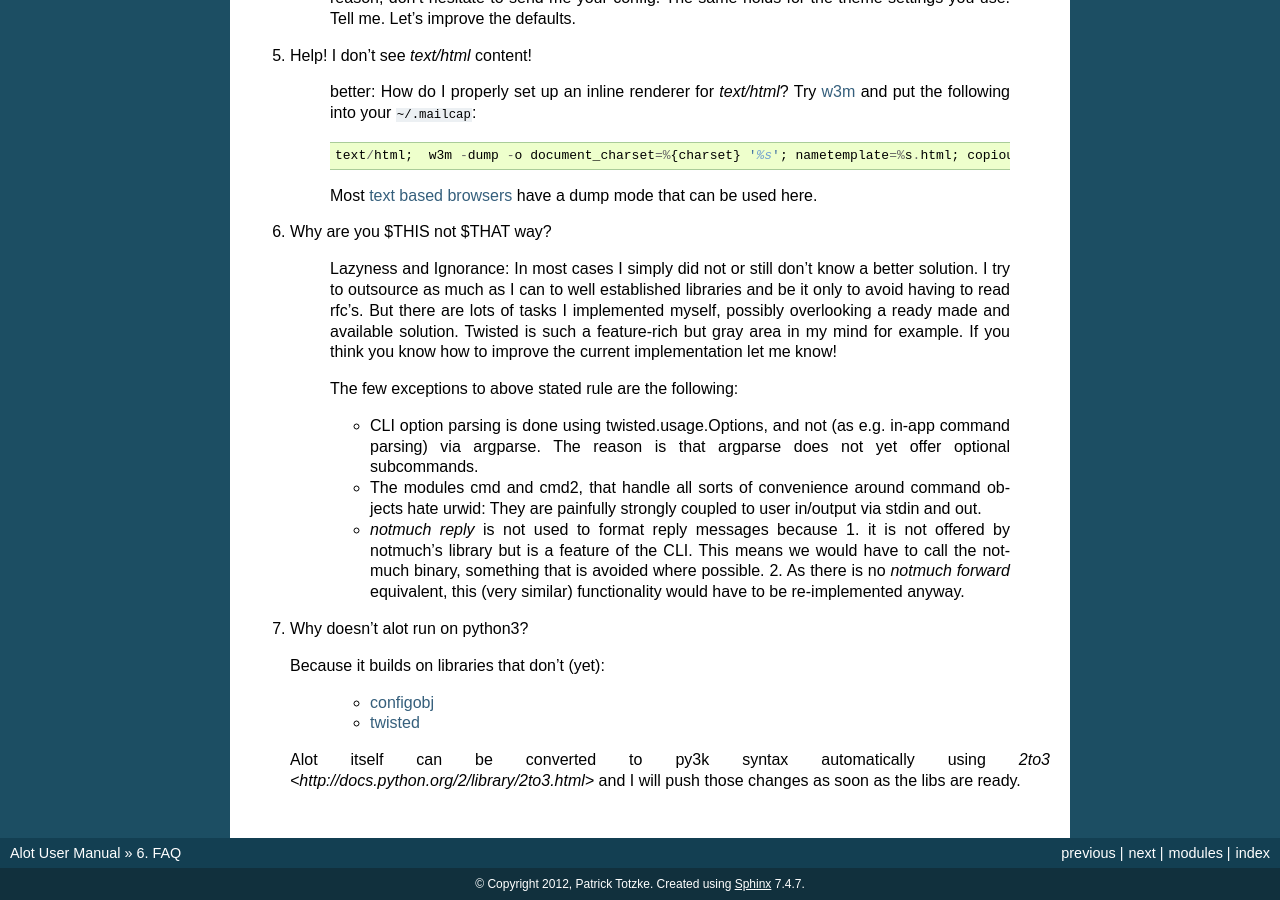
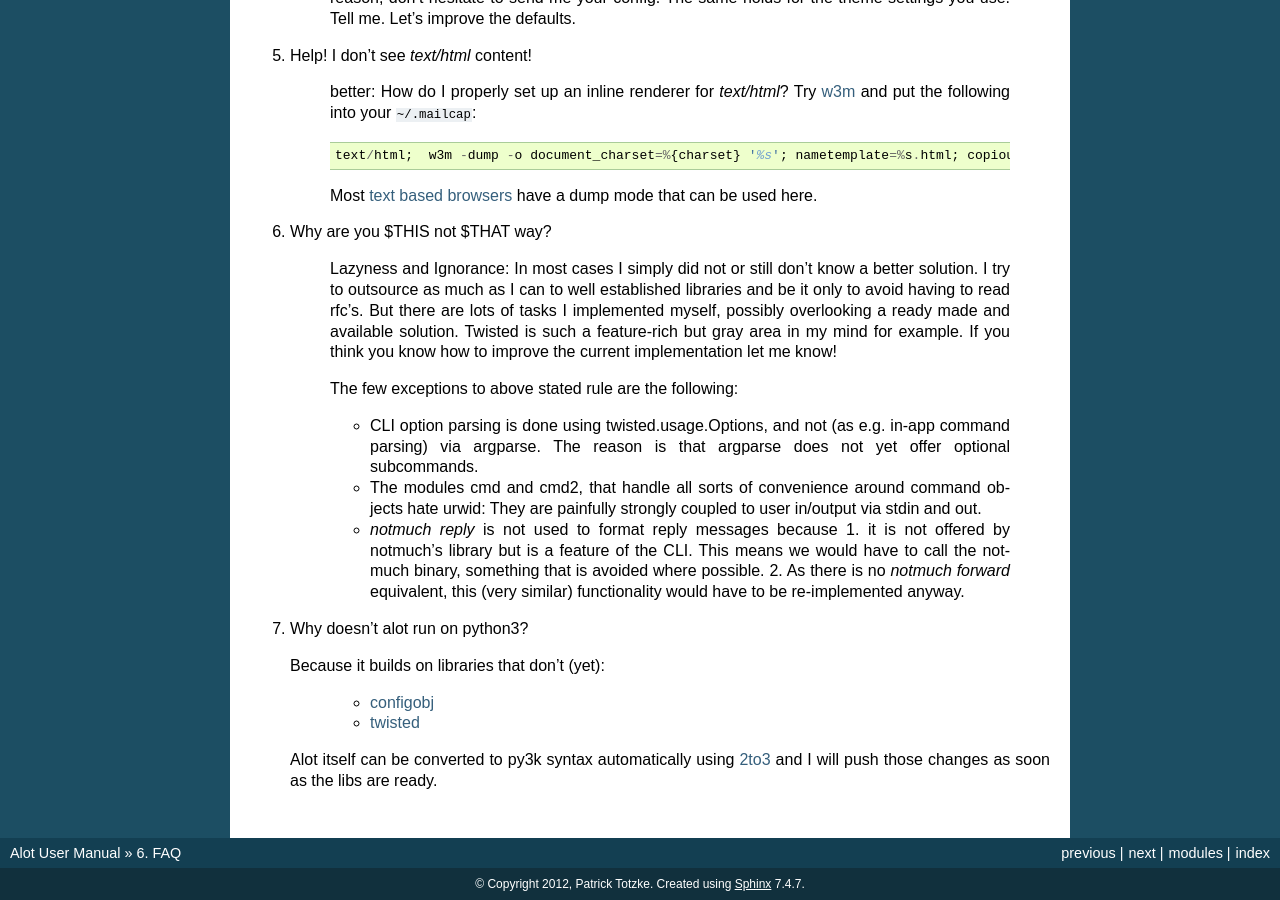
Before and after one commit to pazz/alot, a Sphinx documentation site: the page built from docs/source/faq.rst, in a window 1280 px wide and 900 px high, scrolled down 664 px. Built offline with Sphinx 7.4.7, drawn with Linux system fonts in a browser that asks for light colours.

Commit message:
docs: add missing char

```diff
--- a/docs/source/faq.rst
+++ b/docs/source/faq.rst
@@ -77,5 +77,5 @@ FAQ
     * `twisted <http://twistedmatrix.com/trac/milestone/Python-3.x>`_
 
    Alot itself can be converted to py3k syntax automatically using
-   `2to3 <http://docs.python.org/2/library/2to3.html>` and I will push those changes as soon
+   `2to3 <http://docs.python.org/2/library/2to3.html>`_ and I will push those changes as soon
    as the libs are ready.
```
